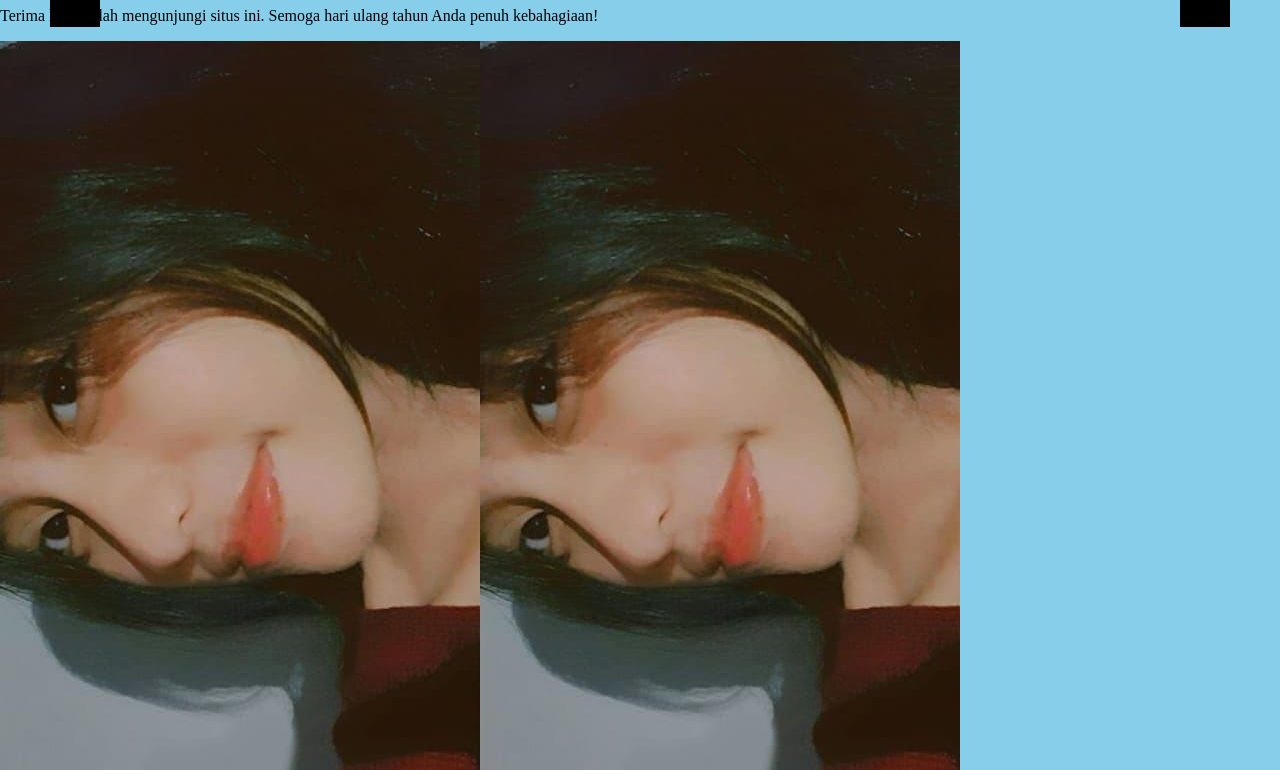
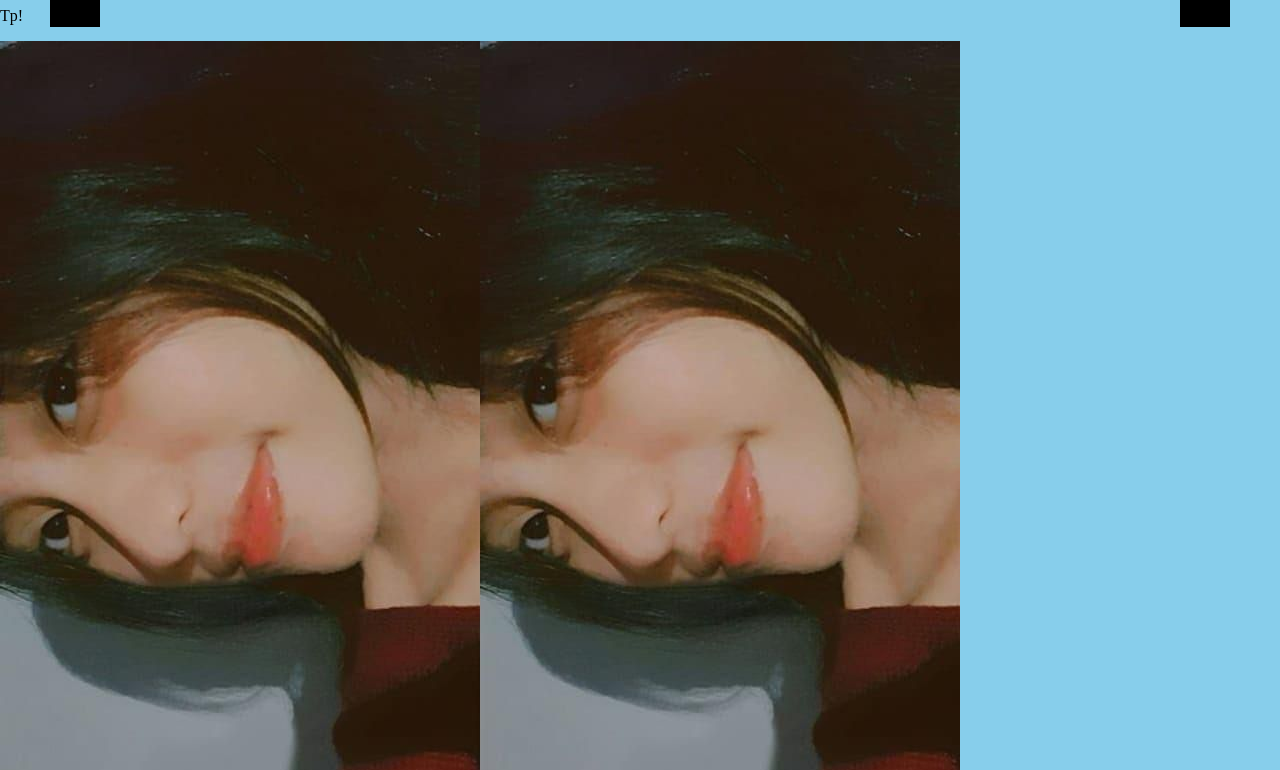
Before and after one commit to AdityaYK01/AdityaYK01.github.io, a plain HTML site: page index.html in a window 1280 px wide. Shown: the part 73-843 px from the top of the page. Drawn offline with Linux system fonts and the light colour scheme.

Commit message:
Update index.html

```diff
--- a/index.html
+++ b/index.html
@@ -49,7 +49,7 @@
     <div class="stickman" id="girl"></div>
 
     <h1>Love u Rim!</h1>
-    <p>Terima kasih telah mengunjungi situs ini. Semoga hari ulang tahun Anda penuh kebahagiaan!</p>
+    <p>Tp!</p>
     <img src="ewewweweewqeq.jpg" alt="Ucapan Selamat Ulang Tahun">
 
     <script>
```
